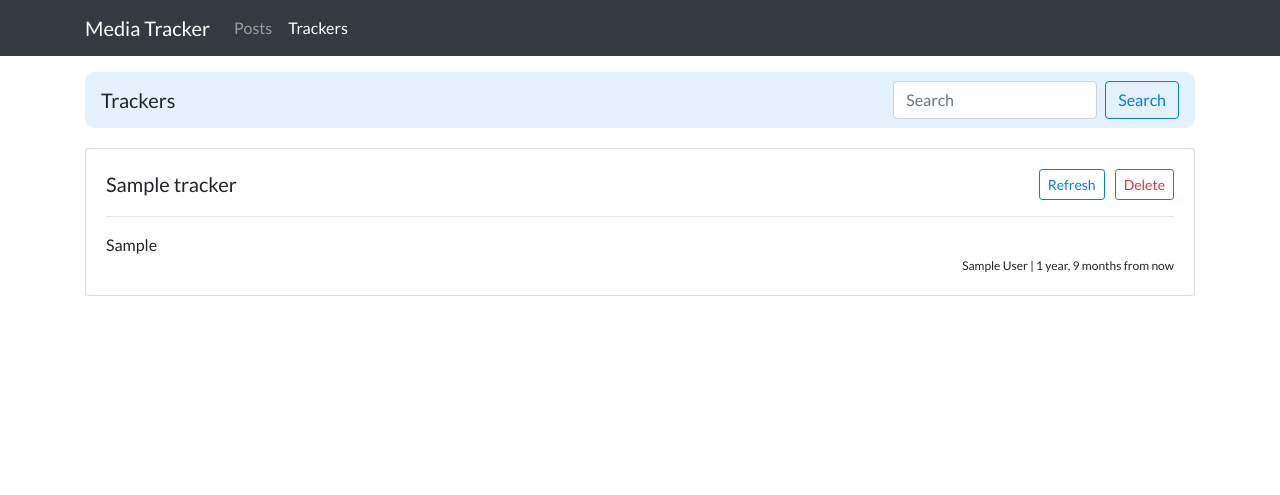
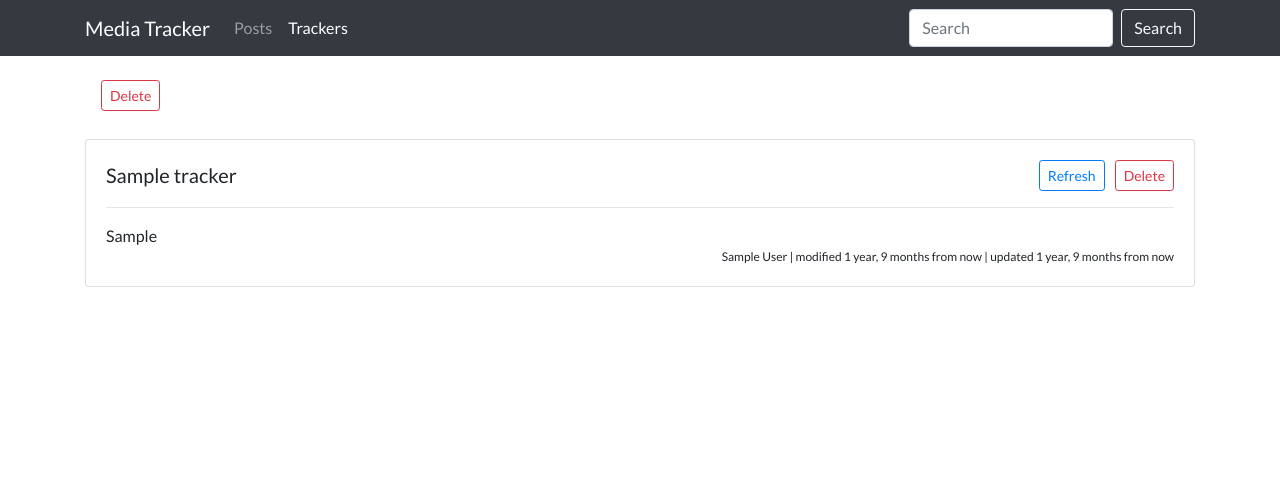
Before and after one commit to pushpreet/mediatracker, a Django app: page /tracker/ in a window 1280 px wide. Shown: the top 495 px of the page. Run offline with Django 3.2, Linux system fonts and the light colour scheme; tables that the repository leaves empty hold one stand-in row (values such as "Sample post"); some libraries are stand-ins or nearby versions.

Commit message:
change ui

```diff
--- a/mediatracker/settings.py
+++ b/mediatracker/settings.py
@@ -28,6 +28,7 @@ DEBUG = True
 ALLOWED_HOSTS = [
     'demo-mediatracker.herokuapp.com',
     '127.0.0.1',
+    'localhost',
 ]
 
 
--- a/tracker/models.py
+++ b/tracker/models.py
@@ -1,6 +1,7 @@
 import uuid
 import webhoseio
 from django.db import models
+from django.utils import timezone
 
 # Create your models here.
 class User(models.Model):
@@ -18,9 +19,10 @@ class TrackerCategory(models.Model):
 
 class Tracker(models.Model):
     name = models.CharField(max_length=200)
-    last_modified = models.DateTimeField(auto_now=True)
     query = models.TextField(null=True)
-    color = models.CharField(max_length=6, default='e67e22')
+    color = models.CharField(max_length=7, default='#e67e22')
+    last_modified = models.DateTimeField()
+    last_updated = models.DateTimeField(null=True)
     created_by = models.ForeignKey(User, models.SET_NULL, null=True)
     category = models.ForeignKey(TrackerCategory, on_delete=models.CASCADE)
 
@@ -55,6 +57,9 @@ class Tracker(models.Model):
                     tracker = self
                 )
 
+        self.last_updated = timezone.now()
+        self.save()
+
         return True
 
 class Post(models.Model):
--- a/tracker/templates/tracker/base.html
+++ b/tracker/templates/tracker/base.html
@@ -25,6 +25,10 @@
                         </li>
                     </ul>
                 </div>
+                <form class="form-inline" style="margin-bottom: 0px;">
+                    <input class="form-control mr-sm-2" type="search" placeholder="Search" aria-label="Search">
+                    <button class="btn btn-outline-light my-2 my-sm-0" type="submit">Search</button>
+                </form>
             </div>
         </nav>
 
--- a/tracker/templates/tracker/tracker_list.html
+++ b/tracker/templates/tracker/tracker_list.html
@@ -2,12 +2,8 @@
 {% load humanize %}
 
 {% block content %}
-    <nav class="navbar navbar-light justify-content-between" style="border-radius: 10px; background-color: #e3f2fd;">
-        <a class="navbar-brand">Trackers</a>
-        <form class="form-inline" style="margin-bottom: 0px;">
-          <input class="form-control mr-sm-2" type="search" placeholder="Search" aria-label="Search">
-          <button class="btn btn-outline-primary my-2 my-sm-0" type="submit">Search</button>
-        </form>
+    <nav class="navbar navbar-light justify-content-between" style="border-radius: 6px;">
+        <button class="btn btn-sm btn-outline-danger" type="submit">Delete</button>
     </nav>
 
     {% if tracker_list %}
@@ -35,7 +31,7 @@
                     <span class="card-text">
                         {{ tracker.query }}
                     </span>
-                    <p class="text-right" style="font-size: 12px; margin-bottom: 0px;">{{ tracker.created_by }} | {{ tracker.last_modified|naturaltime }}</p>
+                    <p class="text-right" style="font-size: 12px; margin-bottom: 0px;">{{ tracker.created_by }} | modified {{ tracker.last_modified|naturaltime }} | updated {{ tracker.last_updated|naturaltime }}</p>
                 </div>
             </div>
         {% endfor %}
--- a/tracker/urls.py
+++ b/tracker/urls.py
@@ -1,9 +1,12 @@
 from django.urls import path
+from django.http import HttpResponseRedirect
+from django.urls import reverse
 
 from . import views
 
 app_name = 'tracker'
 urlpatterns = [
+    path('', lambda r: HttpResponseRedirect(reverse('tracker:index'))),
     path('posts/', views.IndexView.as_view(), name='index'),
     path('posts/<str:pk>/', views.PostDetailView.as_view(), name='post_detail'),
     path('tracker/', views.TrackerListView.as_view(), name='tracker_list'),
```
Also changed, not shown: tracker/templates/tracker/index.html (+1 -6 lines), tracker/migrations/0009_auto_20180403_1440.py (added), tracker/migrations/0010_auto_20180403_1448.py (added).
